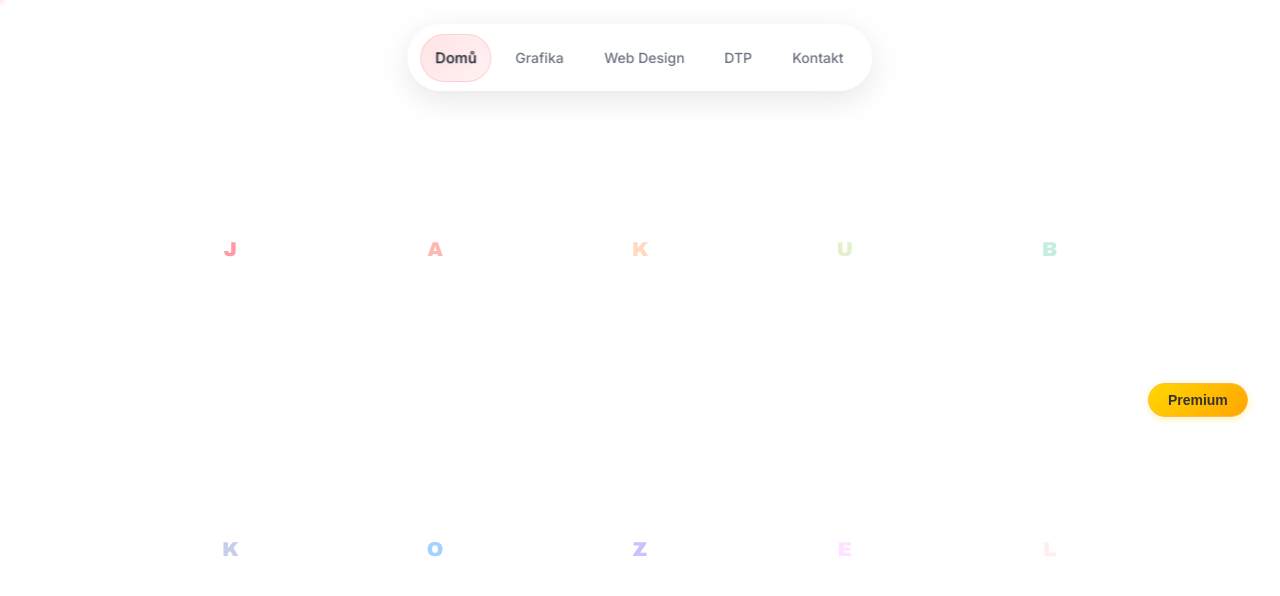
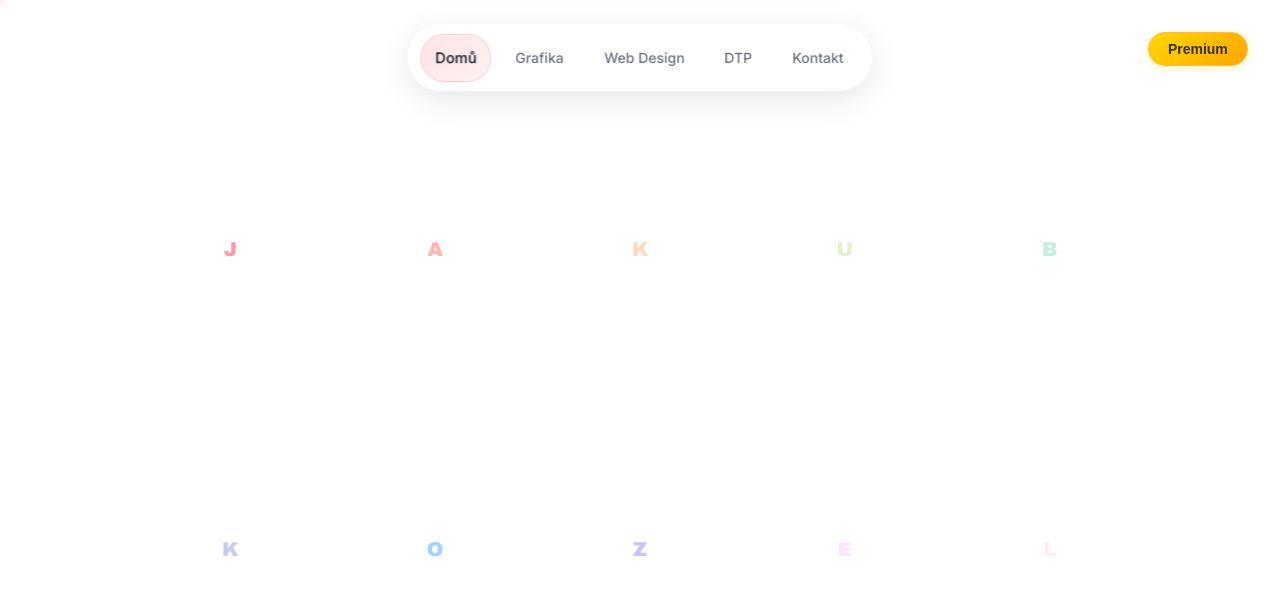
Before and after one commit to Louben17/jakubkozel, a Next.js app: page / in a window 1280 px wide. Shown: the top 596 px of the page. Built offline with nearby package versions, Linux system fonts and the light colour scheme.

Commit message:
fix: clean contact page design

```diff
--- a/src/components/Navigation.tsx
+++ b/src/components/Navigation.tsx
@@ -158,15 +158,15 @@ export default function Navigation() {
         </div>
       </nav>
 
-      {/* CTA Button - pravý horní roh, ve středu výšky menu */}
+      {/* CTA Button - vpravo nahoře, vycentrované s hlavním menu */}
       <button
         className={`cta-button-separate ${isVisible ? 'visible' : 'hidden'}`}
         onClick={() => {/* zatím nic */}}
         style={{
           position: 'fixed',
-          top: '50%',
+          top: '2rem',
           right: '2rem',
-          transform: isVisible ? 'translateY(-50%)' : 'translateY(calc(-50% - 20px))',
+          transform: isVisible ? 'translateY(0)' : 'translateY(-20px)',
           padding: '0.5rem 1.2rem',
           background: 'linear-gradient(135deg, #FFD700, #FFA500)',
           color: '#333',
@@ -181,11 +181,11 @@ export default function Navigation() {
           opacity: isVisible ? '1' : '0',
         }}
         onMouseEnter={(e) => {
-          e.currentTarget.style.transform = isVisible ? 'translateY(calc(-50% - 1px))' : 'translateY(calc(-50% - 20px))';
+          e.currentTarget.style.transform = isVisible ? 'translateY(-1px)' : 'translateY(-20px)';
           e.currentTarget.style.boxShadow = '0 4px 12px rgba(255, 215, 0, 0.4)';
         }}
         onMouseLeave={(e) => {
-          e.currentTarget.style.transform = isVisible ? 'translateY(-50%)' : 'translateY(calc(-50% - 20px))';
+          e.currentTarget.style.transform = isVisible ? 'translateY(0)' : 'translateY(-20px)';
           e.currentTarget.style.boxShadow = '0 2px 8px rgba(255, 215, 0, 0.3)';
         }}
       >
```
